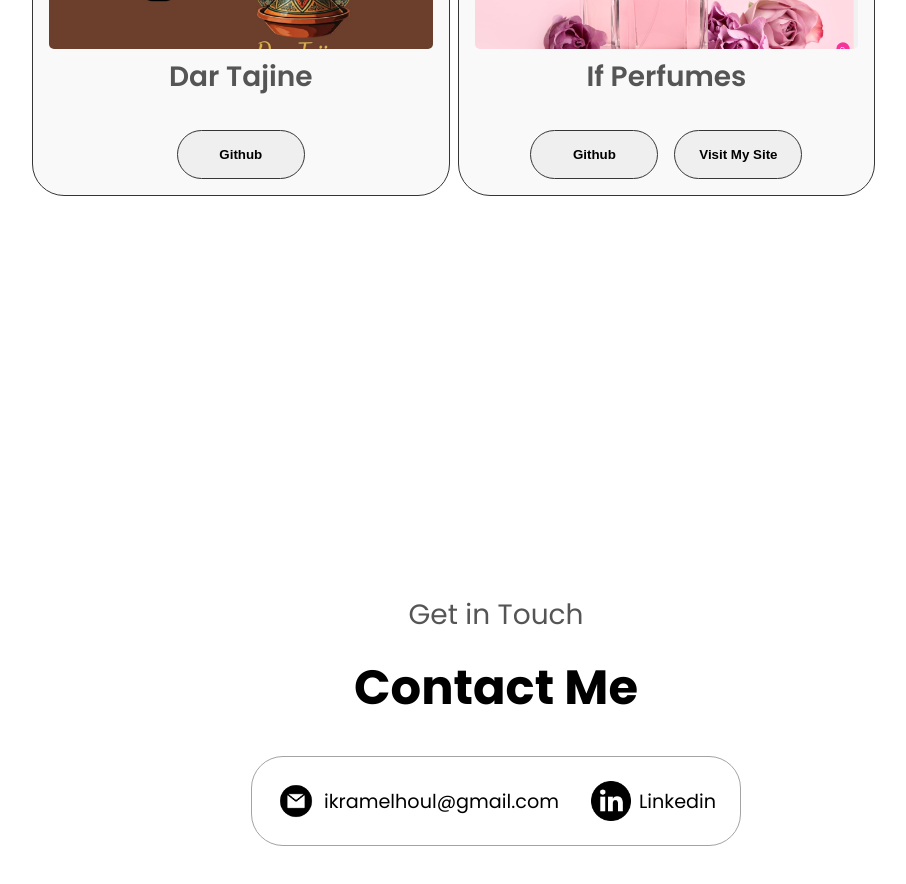
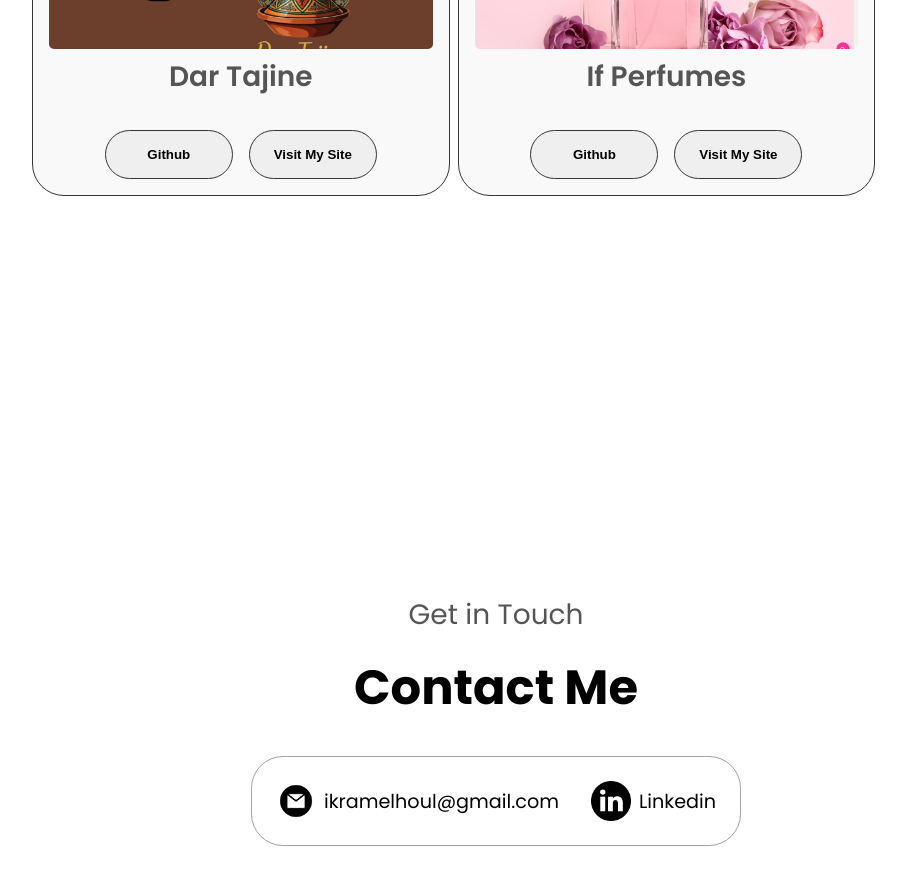
Before and after one commit to ikraammel/Portfolio, a React (Vite) app: page / in a window 1280 px wide. Shown: the part 2740-3624 px from the top of the page, without its empty margins (144-1050 px from the left). Built offline with nearby package versions, Linux system fonts and the light colour scheme.

Commit message:
ajout lien de projet dar tajine

```diff
--- a/src/components/Projects/Projects.jsx
+++ b/src/components/Projects/Projects.jsx
@@ -15,6 +15,7 @@ const Projects = () => {
             img="tajine.jpg"
             title="Dar Tajine"
             link="https://github.com/ikraammel/streamlit-chat"
+            site="https://dartajine.netlify.app/"
           />
           <MyProjects
             img="perf.PNG"
```
